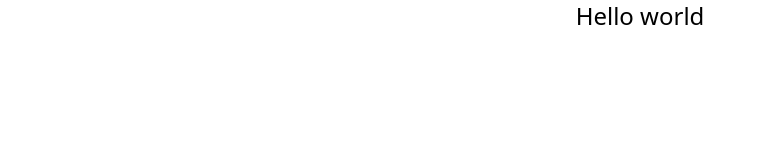
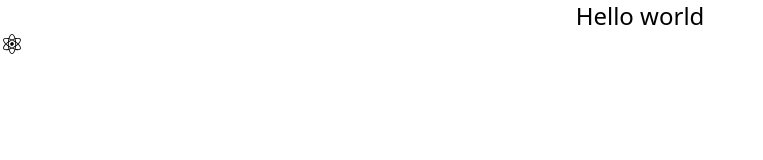
Before and after one commit to saisiddarth84/Weather-Application, a React (Create React App) app: page / in a window 1280 px wide. Shown: the top 160 px of the page, without its empty margins (0-763 px from the left). Built offline with nearby package versions, Linux system fonts and the light colour scheme.

Commit message:
installed unicons

```diff
--- a/package.json
+++ b/package.json
@@ -3,6 +3,7 @@
   "version": "0.1.0",
   "private": true,
   "dependencies": {
+    "@iconscout/react-unicons": "^2.0.2",
     "@testing-library/jest-dom": "^5.17.0",
     "@testing-library/react": "^13.4.0",
     "@testing-library/user-event": "^13.5.0",
--- a/src/App.js
+++ b/src/App.js
@@ -1,9 +1,11 @@
 import './App.css';
+import UilReact from '@iconscout/react-unicons/icons/uil-react'
 
 function App() {
   return (
     <div className="App">
       <h1 className='text-2xl'>Hello world</h1>
+      <UilReact/>
     </div>
   );
 }
```
Also changed, not shown: 1 other file (tests, documents, lock files or other folders).
